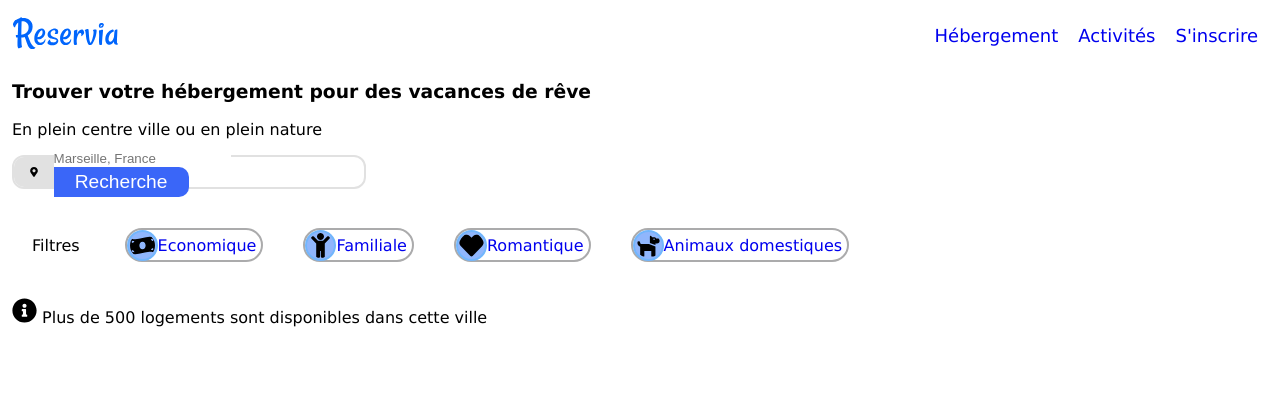
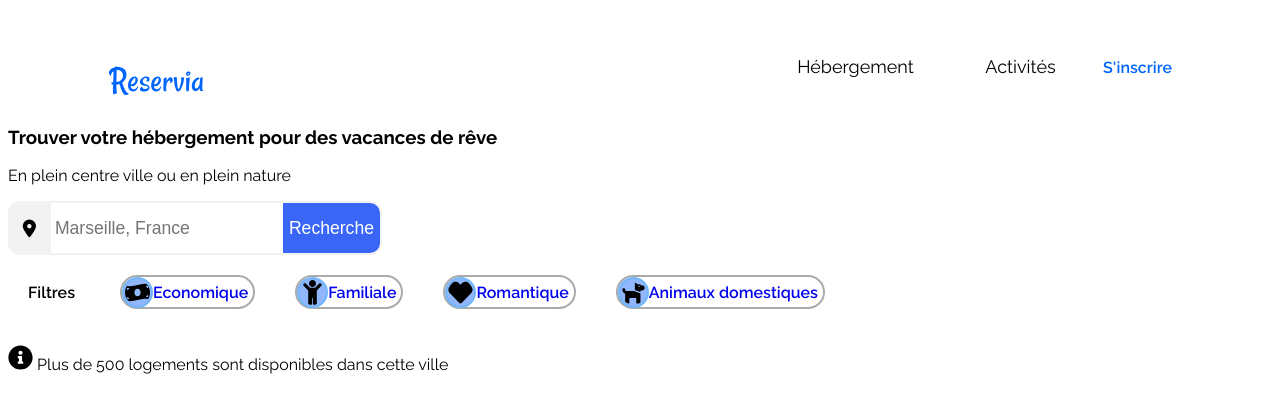
Before and after one commit to webservicesfrance/P2_shehzad_qaiser, a plain HTML site: page index.html in a window 1280 px wide. Drawn offline with Linux system fonts and the light colour scheme; a web font is replaced by a local one.

Commit message:
Amelioration du header et nettoyage de Div

```diff
--- a/index.html
+++ b/index.html
@@ -4,35 +4,42 @@
     <meta charset="UTF-8" />
     <meta http-equiv="X-UA-Compatible" content="IE=edge" />
     <meta name="viewport" content="width=device-width, initial-scale=1.0" />
+    <script
+      src="https://kit.fontawesome.com/de4eadee7e.js"
+      crossorigin="anonymous"
+    ></script>
+    <link rel="preconnect" href="https://fonts.gstatic.com" />
+    <link
+      href="https://fonts.googleapis.com/css2?family=Raleway:wght@400;600;700&display=swap"
+      rel="stylesheet"
+    />
+    <link rel="stylesheet" href="style.css" />
     <title>Reservia</title>
-    <link rel="stylesheet" href="style.css" />
   </head>
   <body>
     <div id="bloc_page">
       <header>
-        <div id="entete">
-          <div id="logo_reservia">
-            <img
-              id="logo"
-              src="images/logo/Reservia.svg"
-              alt="logo"
-              height="50"
-            />
+        <div id="logo" class="hp">
+          <img src="images/logo/Reservia.svg" alt="logo" />
         </div>
-          <nav id="menu">
-            <ul id="puce">
-              <li><a id="lienm" href="#marseille">Hébergement</a></li>
-              <li><a id="liena" href="#activite">Activités</a></li>
-              <li><a id="liens" href="#">S'inscrire</a></li>
+        <nav class="hp">
+          <ul>
+            <li><a class="item_menu" href="#marseille">Hébergement</a></li>
+            <li><a class="item_menu" href="#activite">Activités</a></li>
           </ul>
         </nav>
-        </div>
+        <div id="inscrire" class="hp"><a href="#">S'inscrire</a></div>
+      </header>
+
       <h3>Trouver votre hébergement pour des vacances de rêve</h3>
       <p>En plein centre ville ou en plein nature</p>
+
       <!--Bouton Recherche-->
 
       <div id="recherches">
-          <img id="gps" src="images/logo/map.svg" alt="logo gps" height="25" />
+        <div class="icon_map">
+          <i class="fas fa-map-marker-alt"></i>
+        </div>
         <form method="post" action="traitement.php">
           <input
             type="text"
@@ -40,13 +47,12 @@
             id="recherche"
             placeholder="Marseille, France"
           />
+        </form>
         <!--size="20" definie la taille en longueur de texte du input-->
         <input id="btn" type="submit" value="Recherche" />
-          </form>
       </div>
 
-        <br />
-
+      <!-- Les filtres -->
       <div id="menu-filtre">
         <div id="filtres"><a href="#"></a>Filtres</div>
         <div id="economique">
@@ -76,7 +82,6 @@
         <img src="images/logo/info.svg" alt="info" height="25" />
         Plus de 500 logements sont disponibles dans cette ville
       </p>
-      </header>
     </div>
   </body>
 </html>
--- a/style.css
+++ b/style.css
@@ -4,45 +4,75 @@
 }
 
 body {
-  font-family: Raleway, Verdana, Geneva, Tahoma, sans-serif;
+  font-family: Raleway, sans-serif;
 }
 
 #bloc_page {
-  width: auto;
-  margin: 4px;
+  width: 100%;
+  margin: 0;
 }
 
-/* Menu avec display flex*/
-#entete,
-#puce {
+/*Version Desktop*/
+
+header {
   display: flex;
-  flex-direction: row;
   justify-content: space-between;
-  align-items: flex-end;
-}
-
-li {
-  list-style: none; /*suprime les puces rond */
-}
-
-#lienm,
-#liena,
-#liens {
-  font-size: large;
-  text-decoration-line: none;
-  margin: 0 10px; /* test espacement entre les menus*/
-}
-
-#lienm:hover,
-#lienm:hover,
-#liena:hover,
-#liens:hover {
-  border-top: 2px solid rgb(143, 143, 143);
 }
 
 /*Traitement de l'espace du logo*/
 #logo {
-  margin-right: 50%;
+  justify-content: flex-start;
+  flex: 1;
+  padding-top: 50px;
+  padding-left: 100px;
+}
+nav {
+  justify-content: center;
+}
+
+nav ul {
+  display: flex;
+  list-style-type: none;
+  margin-block-start: 0px;
+  margin-block-end: 0px;
+  margin-inline-start: 0px;
+  margin-inline-end: 0px;
+  padding-inline-start: 0px;
+}
+
+nav ul li {
+  border-top: #ffffff 3px solid;
+  padding-top: 45px;
+  width: 165px;
+  text-align: center;
+  list-style: none; /*suprime les puces rond */
+}
+nav ul li:hover {
+  border-top: #0065fc 3px solid;
+}
+
+.item_menu {
+  color: #000000;
+  font-size: large;
+  text-decoration-line: none;
+  cursor: pointer; /*jolie petit curceur*/
+  /* test espacement entre les menus margin: 0 10px; pas necessaire */
+}
+
+.item_menu:hover {
+  color: #0065fc;
+}
+
+#inscrire {
+  justify-content: flex-end;
+  padding-top: 50px;
+  padding-right: 100px;
+}
+#inscrire a {
+  color: #0065fc;
+  cursor: pointer;
+  text-decoration: none;
+  font-weight: 600;
 }
 
 /*Bouton de Recherche*/
@@ -51,35 +81,42 @@
   flex-direction: row;
   justify-content: center;
   align-items: center;
-  border: 2px rgb(225, 225, 225) solid;
-  padding: 0;
-  width: 350px;
-  height: 30px;
+  border: 2px #f2f2f2 solid;
+  width: 370px;
+  height: 50px;
   border-radius: 12px;
-  font-family: Raleway, Verdana, Geneva, Tahoma, sans-serif;
+  font-family: Raleway, sans-serif;
 }
-#gps {
-  background-color: rgb(225, 225, 225);
-  height: 10px;
-  width: 20px;
-  border-top-left-radius: 10px;
-  border-bottom-left-radius: 10px;
-  padding: 10px;
+
+.icon_map {
+  width: 50px;
+  height: 50px;
+  border-radius: 10px 0 0 10px;
+  background-color: #f2f2f2;
+  display: flex;
+  justify-content: center;
+  align-items: center;
+  position: relative;
+  left: -2px;
+  font-size: 1.1em;
 }
+
 #btn {
+  border-top-right-radius: 10px;
+  border-bottom-right-radius: 10px;
   background-color: rgb(58, 102, 248);
-  font-size: 1.2em;
-  height: 30px;
-  width: 135px;
+  font-size: 1.1em;
   color: white;
   border: none;
-  border-top-right-radius: 10px;
-  border-bottom-right-radius: 10px;
+  height: 50px;
 }
 
 #recherche {
-  padding: 0;
-  border-width: 0px;
+  display: flex;
+  justify-content: center;
+  align-items: center;
+  font-size: 1.1em;
+  border-width: 0;
 }
 
 /*Menu filtre*/
@@ -134,11 +171,6 @@
     color: rgb(0, 0, 0);
     font-size: 1em;
   }
-  #puce {
-    display: flex;
-    flex-wrap: wrap;
-    flex-direction: row;
-  }
 }
 
 /*Media queries pour les Tablettes*/
@@ -153,10 +185,6 @@
     color: rgb(0, 0, 0);
     font-size: 0.9em;
   }
-  #puce {
-    display: flex;
-    margin: 0;
-    flex-direction: column;
 }
 ul {
   padding: 0;
@@ -164,29 +192,36 @@
 #logo {
   margin: 0;
 }
-}
 
 /*Media queries pour les Mobiles ip 980px android 800px , ecrire @media all and (max-device-width: 980px) , 480px represente le peripherique mobile*/
 
-@media screen and (max-width: 767px) /* pour voir l'effet sur le pc on est obloger d'ecrire Max-width:580px */ {
-  #entete {
+@media screen and (max-width: 767px) {
+  header {
     display: flex;
-    flex-direction: column;
-    flex-wrap: wrap-reverse;
+    flex-direction: row;
+    flex-wrap: wrap;
   }
-  p {
-    color: rgb(0, 0, 0);
-    font-size: 0.8em;
+  .hp:nth-child(1) {
+    order: 1;
   }
-  #puce {
-    display: flex;
-    margin: 0;
-    flex-direction: column;
+  .hp:nth-child(2) {
+    order: 3;
   }
-  ul {
-    padding: 0;
+  .hp:nth-child(3) {
+    order: 2;
   }
+
+  nav ul li:hover {
+    border-bottom: #0065fc 3px solid;
+    border-top: none;
+  }
+
   #logo {
-    margin: 0;
+    padding-left: 20px;
+    padding-bottom: 0;
+    padding-top: 30px;
+  }
+  #inscrire {
+    padding-left: 0;
   }
 }
```
Also changed, not shown: a mettre dans le code.txt (added), iPhone 8 - 1.png (added), menu disposition teste.png (added). Lines whose indentation alone changed are shown as unchanged.
